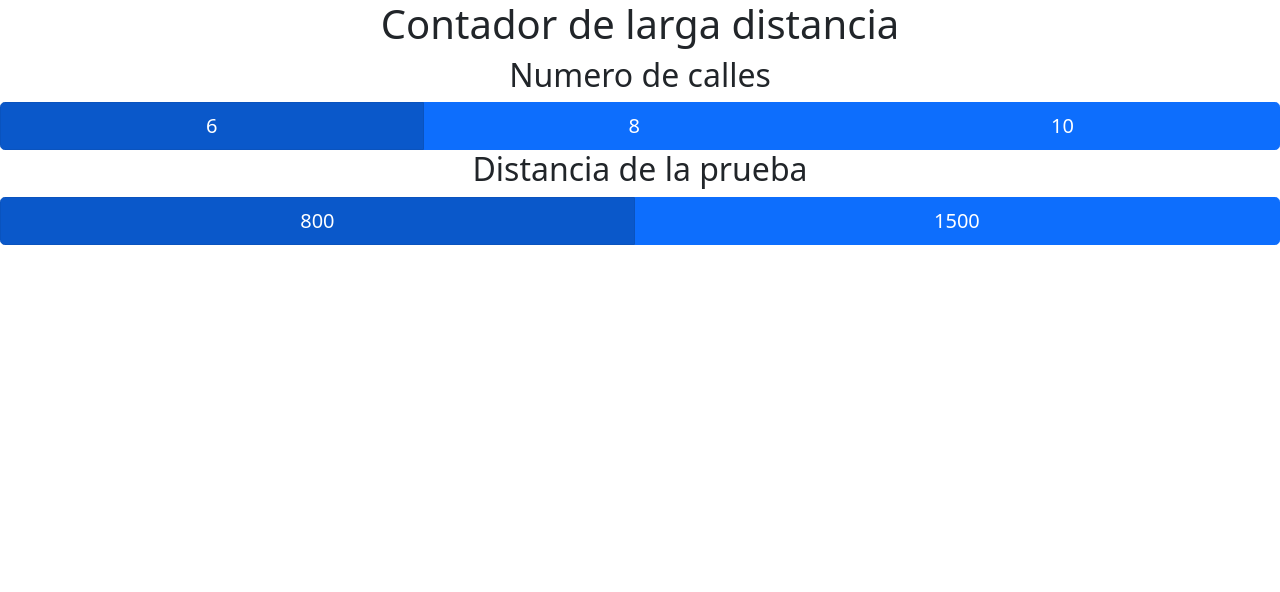
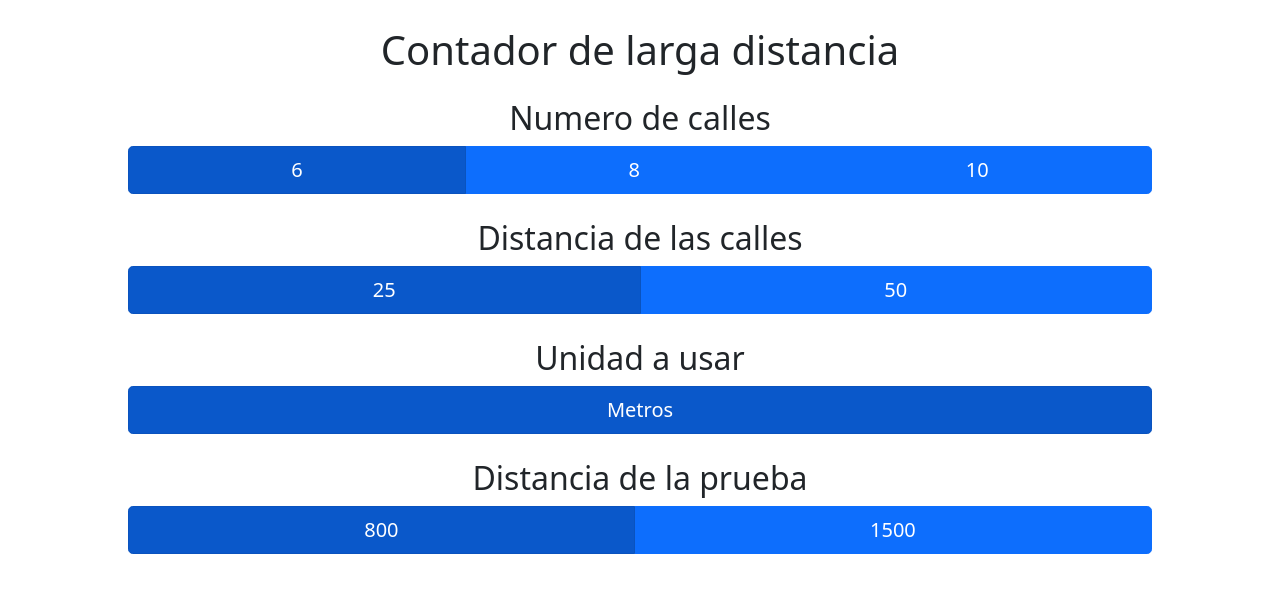
Before and after one commit to Queky/fbn-counter, a React (Create React App) app: page / in a window 1280 px wide. Shown: the top 592 px of the page. Built offline with nearby package versions, Linux system fonts and the light colour scheme.

Commit message:
add more configuration fields

```diff
--- a/src/components/Configuration/Configuration.jsx
+++ b/src/components/Configuration/Configuration.jsx
@@ -2,6 +2,7 @@ import React from 'react';
 import { useState } from 'react';
 import { DistanceConfiguration } from './DistanceConfiguration/DistanceConfiguration';
 import { LaneConfiguration } from './LaneConfiguration/LaneConfiguration';
+import UnitConfiguration from './UnitConfiguration/UnitConfiguration';
 
 export const Configuration = ({children, setConfig}) => {
 
@@ -9,14 +10,21 @@ export const Configuration = ({children, setConfig}) => {
   const [distance, setDistance] = useState(null);
   const [unit, setUnit] = useState(null);
 
+  const style = {
+    display: 'flex',
+    alignItems: 'center',
+    justifyContent: 'center',
+    marginLeft: '10%',
+    marginRight: '10%',
+    marginTop: '2%',
+    marginBottom: '2%',
+  }
+
   return (
     <>
-      <LaneConfiguration setLanes={setLanes}>
-
-      </LaneConfiguration>
-      <DistanceConfiguration setDistance={setDistance}>
-
-      </DistanceConfiguration>
+      <LaneConfiguration setLanes={setLanes} setDistance={setDistance}/>
+      <UnitConfiguration setUnit={setUnit} />
+      <DistanceConfiguration setDistance={setDistance} />
     </>
   );
 };
--- a/src/components/Configuration/DistanceConfiguration/DistanceConfiguration.jsx
+++ b/src/components/Configuration/DistanceConfiguration/DistanceConfiguration.jsx
@@ -11,6 +11,8 @@ export const DistanceConfiguration = ({children, setDistance}) => {
     display: 'flex',
     alignItems: 'center',
     justifyContent: 'center',
+    marginLeft: '10%',
+    marginRight: '10%',
   }
 
   const setDistanceInConfig = (distance) => {
--- a/src/components/Configuration/LaneConfiguration/LaneConfiguration.jsx
+++ b/src/components/Configuration/LaneConfiguration/LaneConfiguration.jsx
@@ -3,34 +3,50 @@ import { useState } from "react";
 import { Button, ButtonGroup } from "react-bootstrap";
 import Subtitle from "../../Subtitle/Subtitle";
 
-export const LaneConfiguration = ({children, setLanes}) => {
+export const LaneConfiguration = ({children, setLanes, setDistance}) => {
 
-  const [selection, setSelection] = useState(6);
+  const [activeLane, setActiveLane] = useState(6);
+  const [activeDistance, setActiveDistance] = useState(25);
 
   const style = {
     display: 'flex',
     alignItems: 'center',
     justifyContent: 'center',
+    marginLeft: '10%',
+    marginRight: '10%',
   }
 
-  const setLaneInConfig = (lane) => {
-    setSelection(lane);
+  const setLaneNumber = (lane) => {
+    setActiveLane(lane);
     setLanes(lane)
-  }
+  };
 
-  const isActive = (lane) => {
-    return selection === lane;
-  }
+  const setLaneDistance = (distance) => {
+    setActiveDistance(distance);
+    setDistance(distance);
+  };
+
+  const isLaneActive = (lane) => {
+    return activeLane === lane;
+  };
+
+  const isDistanceActive = (distance) => {
+    return activeDistance === distance;
+  };
 
   return (
     <>
       <Subtitle text="Numero de calles"></Subtitle>
       <ButtonGroup className="center" size="lg" style={style}>
-        <Button variant="primary" active={isActive(6)} onClick={() => setLaneInConfig(6)}>6</Button>
-        <Button variant="primary" active={isActive(8)} onClick={() => setLaneInConfig(8)}>8</Button>
-        <Button variant="primary" active={isActive(10)} onClick={() => setLaneInConfig(10)}>10</Button>
+        <Button variant="primary" active={isLaneActive(6)} onClick={() => setLaneNumber(6)}>6</Button>
+        <Button variant="primary" active={isLaneActive(8)} onClick={() => setLaneNumber(8)}>8</Button>
+        <Button variant="primary" active={isLaneActive(10)} onClick={() => setLaneNumber(10)}>10</Button>
       </ButtonGroup>
-      {children}
+      <Subtitle text="Distancia de las calles"></Subtitle>
+      <ButtonGroup className="center" size="lg" style={style}>
+        <Button variant="primary" active={isDistanceActive(25)} onClick={() => setLaneDistance(25)}>25</Button>
+        <Button variant="primary" active={isDistanceActive(50)} onClick={() => setLaneDistance(50)}>50</Button>
+      </ButtonGroup>
     </>
   );
 }
--- a/src/components/Configuration/UnitConfiguration/UnitConfiguration.jsx
+++ b/src/components/Configuration/UnitConfiguration/UnitConfiguration.jsx
@@ -1,11 +1,36 @@
-import React from 'react';
+import React, { useState } from 'react';
+import { Button, ButtonGroup } from 'react-bootstrap';
+import Subtitle from '../../Subtitle/Subtitle';
 
-export const UnitConfiguration = ({}) => {
+export const UnitConfiguration = ({setUnit}) => {
+
+  const [selection, setSelection] = useState('metros');
+
+  const style = {
+    display: 'flex',
+    alignItems: 'center',
+    justifyContent: 'center',
+    marginLeft: '10%',
+    marginRight: '10%',
+  }
+
+  const setUnitInConfig = (unit) => {
+    setSelection(unit);
+    setUnit(unit)
+  }
+
+  const isActive = (unit) => {
+    return selection === unit;
+  }
 
   return(
     <>
+    <Subtitle text="Unidad a usar"></Subtitle>
+      <ButtonGroup className="center" size="lg" style={style}>
+        <Button variant="primary" active={isActive('metros')} onClick={() => setUnitInConfig('metros')}>Metros</Button>
+      </ButtonGroup>
     </>
-  )
+  );
 }
 
 export default UnitConfiguration;
--- a/src/components/Subtitle/Subtitle.jsx
+++ b/src/components/Subtitle/Subtitle.jsx
@@ -2,7 +2,8 @@ import React from "react";
 
 export const Subtitle = ({ children, text }) => {
   const style = {
-    "textAlign": "center",
+    textAlign: 'center',
+    marginTop: '2%',
   };
 
   return (
--- a/src/components/Title/Title.jsx
+++ b/src/components/Title/Title.jsx
@@ -2,7 +2,8 @@ import React from "react";
 
 export const Title = ({ children, text }) => {
   const style = {
-    "textAlign": "center",
+    textAlign: 'center',
+    marginTop: '2%',
   };
 
   return (
--- a/src/domain/Pool/Size/PoolSize.js
+++ b/src/domain/Pool/Size/PoolSize.js
@@ -1,7 +1,7 @@
 export default class PoolSize {
 
-  constructor({size, lanes, unit}) {
-    this.size = size;
+  constructor({size: distance, lanes, unit}) {
+    this.distance = distance;
     this.lanes = lanes;
     this.unit = unit;
   }
```
Also changed, not shown: 1 other file (tests, documents, lock files or other folders).
